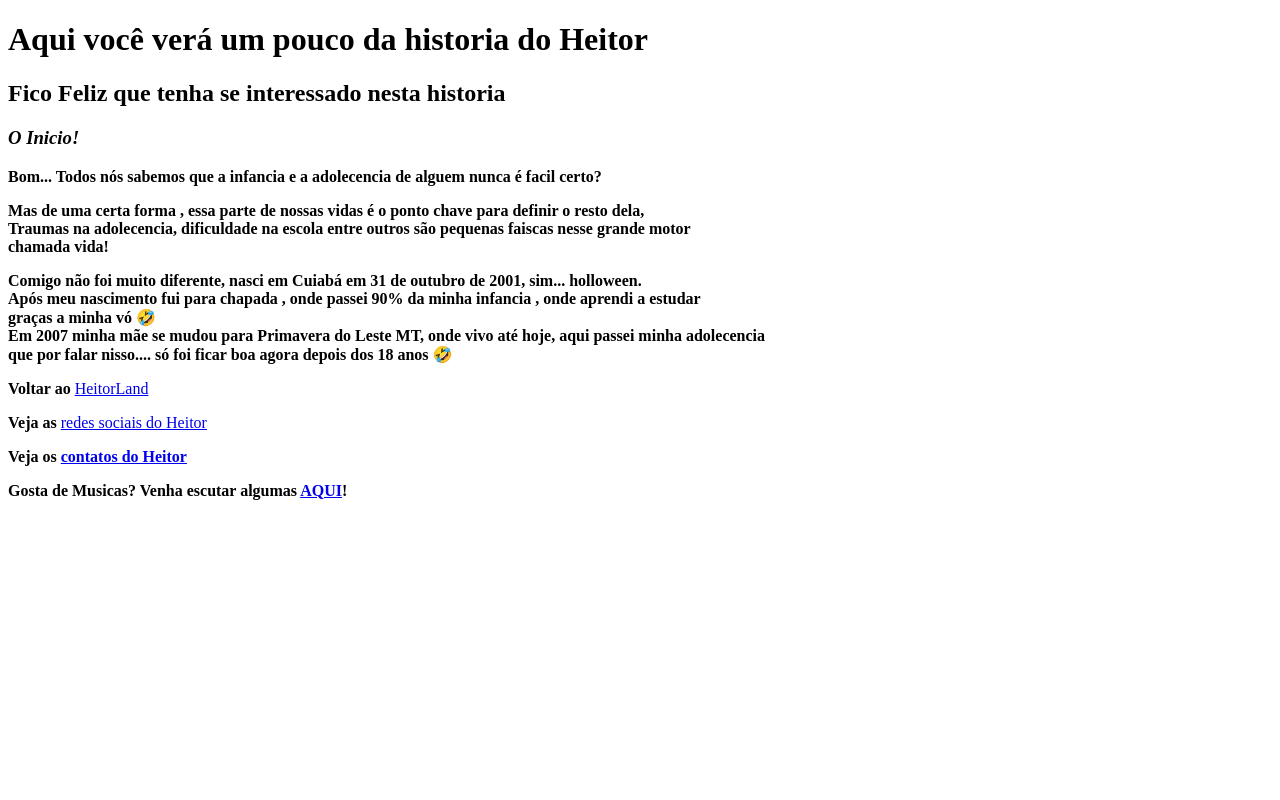
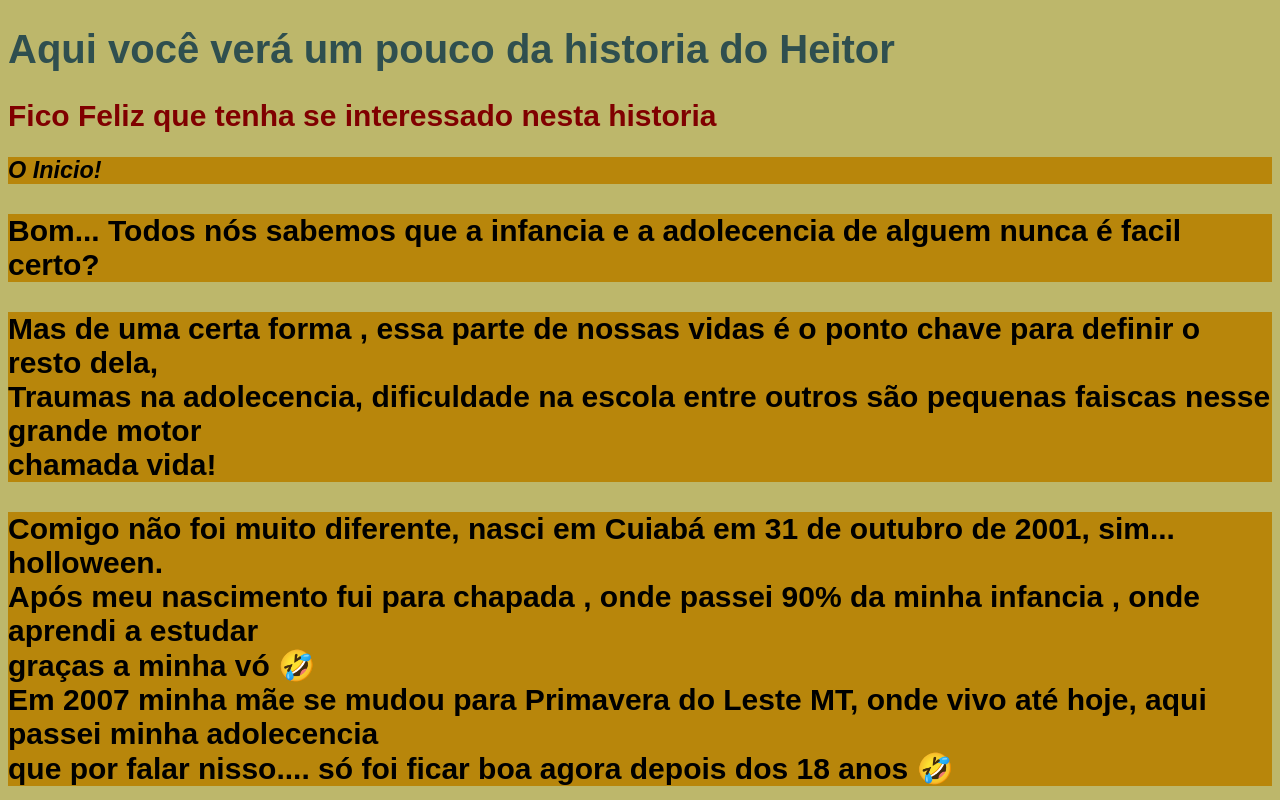
Before and after one commit to Heitorvini11/HeitorLand-2.0, a plain HTML site: page historia.html in a window 1280 px wide. Shown: the top 800 px of the page. Drawn offline with Linux system fonts and the light colour scheme.

Commit message:
CSS 1.0
Foram adicionados bases simples de CSS.

```diff
--- a/historia.html
+++ b/historia.html
@@ -7,6 +7,12 @@
     <meta name="viewport" content="width=device-width, initial-scale=1.0">
     <link rel="shortcut icon" href="html.ico" type="image/x-icon">
     <title>Historia HL</title>
+    <link rel="stylesheet" href="style-1.css">
+    <style>
+        h3{
+            background-color: darkgoldenrod;
+        }
+    </style>
 </head>
 
 <body>
@@ -14,12 +20,14 @@
     <h2>Fico Feliz que tenha se interessado nesta historia</h2>
 
     <h3><i>O Inicio!</i></h3>
-    <p><b>
+    <p style="background-color: darkgoldenrod;"><b>
             Bom... Todos nós sabemos que a infancia e a adolecencia de alguem nunca é facil certo?<br></p>
-    Mas de uma certa forma , essa parte de nossas vidas é o ponto chave para definir o resto dela, <br>
-    Traumas na adolecencia, dificuldade na escola entre outros são pequenas faiscas nesse grande motor <br>
-    chamada vida!
-    <p>Comigo não foi muito diferente, nasci em Cuiabá em 31 de outubro de 2001, sim... holloween. <br>
+    <p style="background-color: darkgoldenrod;">
+        Mas de uma certa forma , essa parte de nossas vidas é o ponto chave para definir o resto dela, <br>
+        Traumas na adolecencia, dificuldade na escola entre outros são pequenas faiscas nesse grande motor <br>
+        chamada vida!
+    </p>
+    <p style="background-color: darkgoldenrod;">Comigo não foi muito diferente, nasci em Cuiabá em 31 de outubro de 2001, sim... holloween. <br>
         Após meu nascimento fui para chapada , onde passei 90% da minha infancia , onde aprendi a estudar <br>
         graças a minha vó &#x1F923 <br>
         Em 2007 minha mãe se mudou para Primavera do Leste MT, onde vivo até hoje, aqui passei minha adolecencia <br>
@@ -32,10 +40,10 @@
 
 
 
-    <p><b>Voltar ao</b> <a href="index.html">HeitorLand</a></p>
-    <p><b>Veja as</b> <a href="redes.html">redes sociais do Heitor</a></p>
-    <p><b>Veja os <a href="contatos.html">contatos do Heitor</a></b></p>
-    <p><b>Gosta de Musicas? Venha escutar algumas <a href="musicas.html">AQUI</a>!</b></p>
+    <p><b>Voltar ao</b> <a href="index.html" style="font-family: fantasy;">HeitorLand</a></p>
+    <p><b>Veja as</b> <a href="redes.html" style="font-family: fantasy;">redes sociais do Heitor</a></p>
+    <p><b>Veja os <a href="contatos.html" style="font-family: fantasy;">contatos do Heitor</a></b></p>
+    <p><b>Gosta de Musicas? Venha escutar algumas <a href="musicas.html" style="font-family: fantasy;">AQUI</a>!</b></p>
     </p>
 
 </body>
--- /dev/null
+++ b/style-1.css
@@ -0,0 +1,20 @@
+body{
+    background-color: #bdb76b;
+    font-family: Arial, Helvetica, sans-serif;
+    font-size: 20px;
+}
+h1{
+    color: darkslategrey;
+
+}
+h2{
+    color: maroon;
+}
+p{
+    font-size: 30px;
+}
+ul{
+    background-color: mediumseagreen;
+    font-family: fantasy;
+    font-size: 30px;
+}
--- /dev/null
+++ b/style-2.css
@@ -0,0 +1,20 @@
+body{
+    background-color: #bdb76b;
+    font-family: Arial, Helvetica, sans-serif;
+    font-size: 20px;
+}
+h1{
+    color: darkslategrey;
+}
+p{
+font-size: 30px;
+}
+ul{
+    background-color: mediumseagreen;
+    font-family: fantasy;
+    font-size: 30px;
+}
+a{
+    background-color: mediumseagreen;
+    font-family: fantasy;
+}
```
Also changed, not shown: contatos.html (+1 -0 lines), index.html (+2 -1 lines), musicas.html (+6 -0 lines), redes.html (+1 -0 lines).
